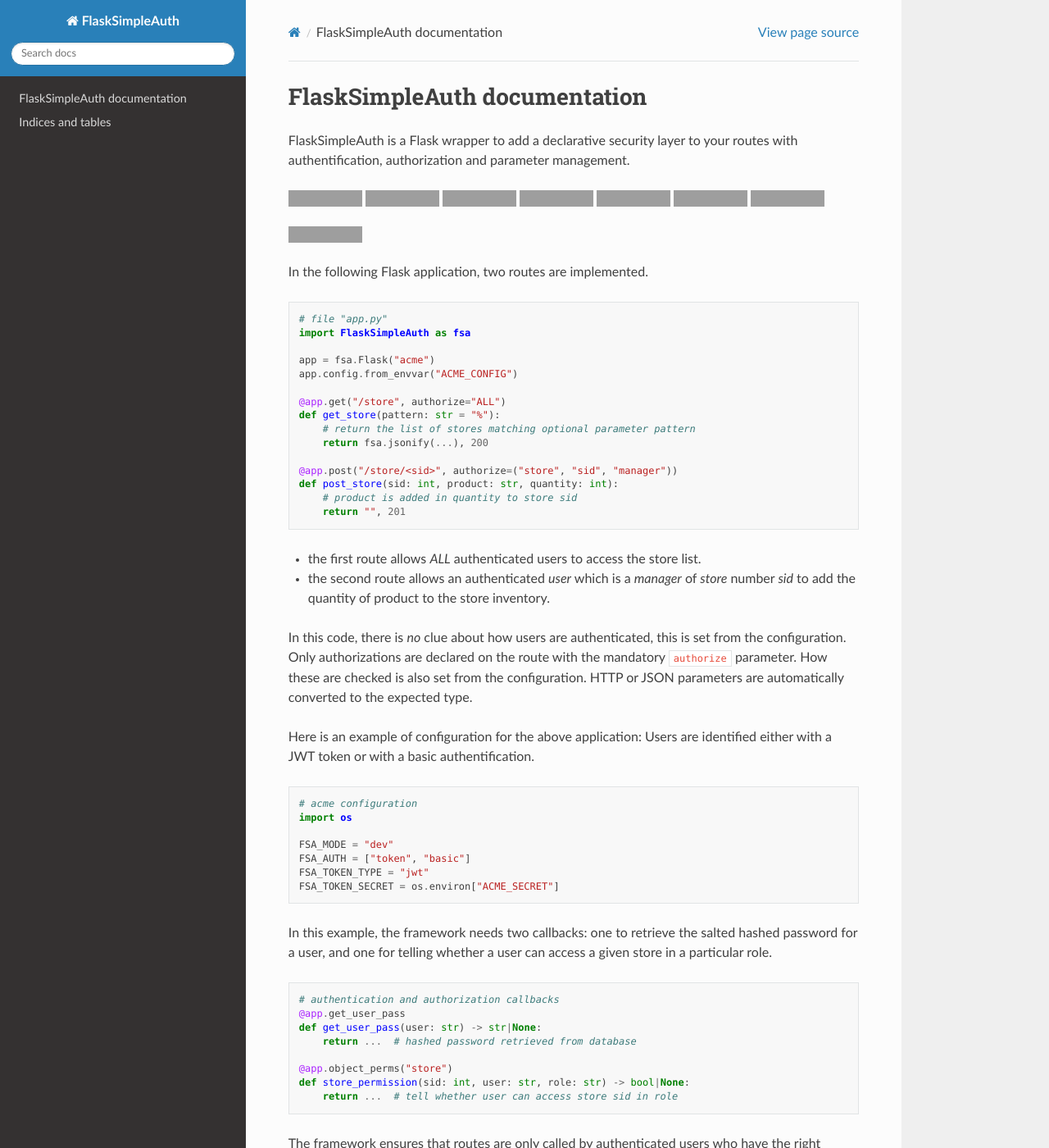
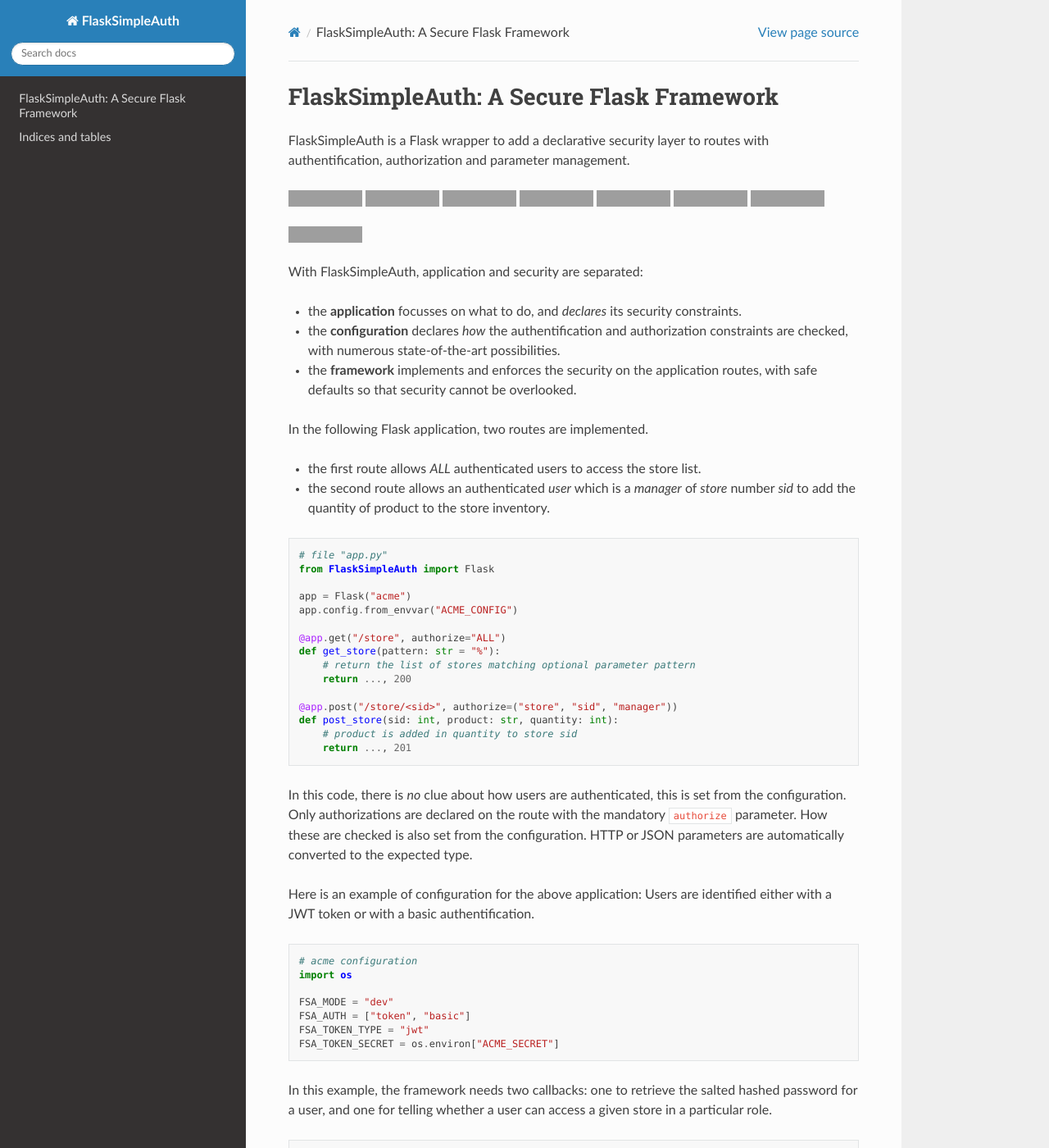
Before and after one commit to zx80/flask-simple-auth, a Sphinx documentation site: the page built from docs/index.rst, in a window 1280 px wide and 1400 px high. Shown: the whole window at 82% size. Built offline with Sphinx 7.4.7 and the Read the Docs theme 2.0.0, drawn with Linux system fonts in a browser that asks for light colours; pages that are not in the unit, such as notebooks, are missing from menus; some of the changed text lies outside the part shown; grey boxes are pictures that could not be loaded.

Commit message:
wip sphinx doc

```diff
--- a/docs/index.rst
+++ b/docs/index.rst
@@ -1,8 +1,8 @@
-FlaskSimpleAuth documentation
-=============================
+FlaskSimpleAuth: A Secure Flask Framework
+=========================================
 
 FlaskSimpleAuth is a Flask wrapper to add a declarative security layer to
-your routes with authentification, authorization and parameter management.
+routes with authentification, authorization and parameter management.
 
 .. image:: https://github.com/zx80/flask-simple-auth/actions/workflows/fsa.yml/badge.svg?branch=master&style=flat
    :alt: Status
@@ -32,29 +32,38 @@
    :alt: License
    :target: https://creativecommons.org/publicdomain/zero/1.0/
 
+With FlaskSimpleAuth, application and security are separated:
+
+- the **application** focusses on what to do, and *declares* its security
+  constraints.
+- the **configuration** declares *how* the authentification and authorization
+  constraints are checked, with numerous state-of-the-art possibilities.
+- the **framework** implements and enforces the security on the application
+  routes, with safe defaults so that security cannot be overlooked.
+
 In the following Flask application, two routes are implemented.
+
+- the first route allows *ALL* authenticated users to access the store list.
+- the second route allows an authenticated *user* which is a *manager* of
+  *store* number *sid* to add the quantity of product to the store inventory.
 
 .. code:: python
 
     # file "app.py"
-    import FlaskSimpleAuth as fsa
+    from FlaskSimpleAuth import Flask
 
-    app = fsa.Flask("acme")
+    app = Flask("acme")
     app.config.from_envvar("ACME_CONFIG")
 
     @app.get("/store", authorize="ALL")
     def get_store(pattern: str = "%"):
         # return the list of stores matching optional parameter pattern
-        return fsa.jsonify(...), 200
+        return ..., 200
 
     @app.post("/store/<sid>", authorize=("store", "sid", "manager"))
     def post_store(sid: int, product: str, quantity: int):
         # product is added in quantity to store sid
-        return "", 201
-
-- the first route allows *ALL* authenticated users to access the store list.
-- the second route allows an authenticated *user* which is a *manager* of
-  *store* number *sid* to add the quantity of product to the store inventory.
+        return ..., 201
 
 In this code, there is *no* clue about how users are authenticated, this is set
 from the configuration.
@@ -93,7 +102,7 @@
 
 The framework ensures that routes are only called by authenticated users
 who have the right authorizations.
-Secured and reasonable defaults are provided, but most features can be adjusted
+Secure and reasonable defaults are provided, but most features can be adjusted
 or extended to particular needs through numerous directives and hooks.
 Authentication and authorization callback invocations are cached for efficiency.
 
@@ -104,7 +113,7 @@
    Introduction <README>
    Documentation <DOCUMENTATION>
    Versions <VERSIONS>
-   API <autoapi/FlaskSimpleAuth/>
+   API <autoapi>
 
 Indices and tables
 ==================
```
